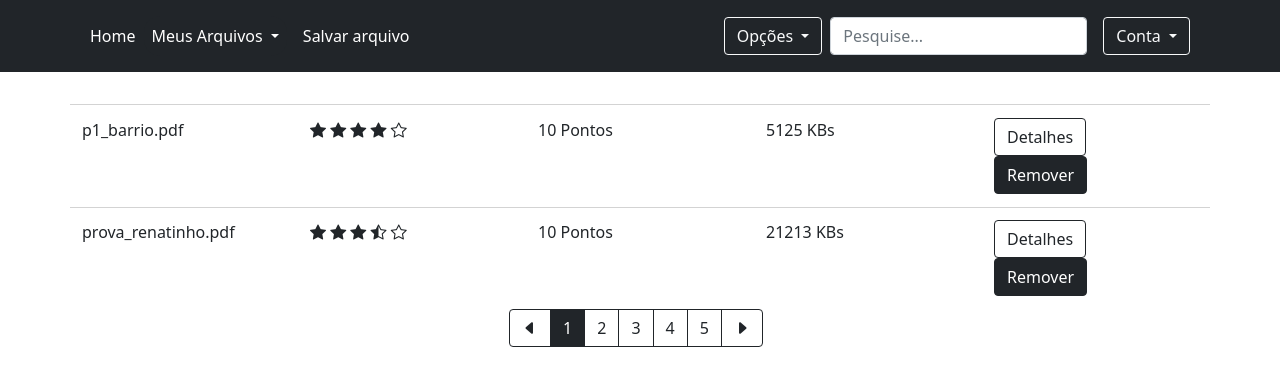
After one commit to gabcouto/PDFShare, a Django app: page /salvos/ in a window 1280 px wide. The commit adds this page. Shown: the top 386 px of the page. Run offline with Django 4.2, Linux system fonts and the light colour scheme; a user stored in the database is signed in; data comes from the database, SQL or seed files in the repository; both versions use the stored data as it was after the commit.

Commit message:
Excluir arquivos funcioanando.

```diff
--- a/pdfshare/models.py
+++ b/pdfshare/models.py
@@ -28,3 +28,4 @@ class Transacao(models.Model):
     # Toda transação possui um produto e um comprador. Esta classe é necessária.
     produto = models.ForeignKey(PDF, on_delete=models.RESTRICT, null=True)
     comprador = models.ForeignKey(Usuario, on_delete=models.RESTRICT, null=True)
+    preco = models.IntegerField(null=True)
--- a/pdfshare/templates/base.html
+++ b/pdfshare/templates/base.html
@@ -20,7 +20,7 @@
                       <li>
                         <div style="min-width:12rem;">
                           <a type="button" href="{% url 'url_files_owned' %}" class="btn btn-me btn-outline-dark me-2" style="width: 95%; display: block; margin: auto; border: none;">Arquivos adquiridos</a>
-                          <button type="button" class="btn btn-me btn-outline-dark me-2" style="width: 95%; display: block; margin: auto; border: none;">Arquivos salvos</button>
+                          <a type="button" href="{% url 'url_files_saved' %}" class="btn btn-me btn-outline-dark me-2" style="width: 95%; display: block; margin: auto; border: none;">Arquivos salvos</a>
                         </div>
                       </li>
                     </ul>
--- /dev/null
+++ b/pdfshare/templates/filessaved.html
@@ -0,0 +1,74 @@
+{% extends 'base.html' %}
+{% load starlize %}
+{% block title %}Files Saved{% endblock %}
+{% block content %}
+            <div class="container-lg main-content-container">
+              {% for file in files %}
+              <div class="row pdf-item">
+                <div class="col">
+                  {{file.filename}}
+                </div>
+                <div class="col">
+                  {% for star in file.nota|starlize %}
+                    {% if star == 0 %}
+                      <i class="bi bi-star-fill"></i>
+                    {% elif star == 1 %}
+                      <i class="bi bi-star-half"></i>
+                    {% else %}
+                      <i class="bi bi-star"></i>
+                    {% endif %}
+                  {% endfor %}
+                </div>
+                <div class="col">
+                  {% if file.filesize < 500 %}
+                    {% if file.nota < 9 or file.quantidadeNota < 10 %}
+                      05 Pontos
+                    {% else %}
+                      10 Pontos
+                    {% endif %}
+                  {% else %}
+                    {% if file.nota < 9 or file.quantidadeNota < 10 %}
+                      10 Pontos
+                    {% else %}
+                      15 Pontos
+                    {% endif %}
+                  {% endif %}
+                </div>
+                <div class="col">
+                  {{file.filesize}} KBs
+                </div>
+                <div class="col">
+                  <a type="button" href="#" class="btn btn-outline-dark me-2">Detalhes</a>
+                  {% if file.filesize < 500 %}
+                    {% if file.nota < 9 or file.quantidadeNota < 10 %}
+                    <a type="button" href="{% url 'url_remove_file' file.id %}" class="btn btn-dark me-2">Remover</a>
+                    {% else %}
+                    <a type="button" href="{% url 'url_remove_file' file.id %}" class="btn btn-dark me-2">Remover</a>
+                    {% endif %}
+                  {% else %}
+                    {% if file.nota < 9 or file.quantidadeNota < 10 %}
+                    <a type="button" href="{% url 'url_remove_file' file.id %}" class="btn btn-dark me-2">Remover</a>
+                    {% else %}
+                    <a type="button" href="{% url 'url_remove_file' file.id %}" class="btn btn-dark me-2">Remover</a>
+                    {% endif %}
+                  {% endif %}
+                </div>
+              </div>
+              {% endfor %}
+              <div  class="d-flex justify-content-center">
+                <div class="btn-group me-2" role="group" aria-label="First group">
+                  <button type="button" class="btn btn-outline-dark">
+                    <i class="bi bi-caret-left-fill"></i>
+                  </button>
+                  <button type="button" class="btn btn-dark">1</button>
+                  <button type="button" class="btn btn-outline-dark">2</button>
+                  <button type="button" class="btn btn-outline-dark">3</button>
+                  <button type="button" class="btn btn-outline-dark">4</button>
+                  <button type="button" class="btn btn-outline-dark">5</button>
+                  <button type="button" class="btn btn-outline-dark">
+                    <i class="bi bi-caret-right-fill"></i>
+                  </button>
+                </div>
+              </div>
+            </div>
+{% endblock %}
--- a/pdfshare/views.py
+++ b/pdfshare/views.py
@@ -2,6 +2,7 @@ from django.shortcuts import render, redirect
 from .models import *
 from django.contrib.auth.decorators import login_required
 from django.views.decorators.csrf import csrf_protect
+import os
 
 # Esta view exibe lista de arquivos PDF disponíveis para compra.
 @login_required
@@ -44,6 +45,7 @@ def file_list(request):
 @login_required
 def update_compra(request, pk_comprador, pk_dono, pk_produto, valor_debitado):
     # Resgatamos dados do banco a partir das primary keys fornecidas.
+    # Temos que salvar por quanto foi vendido o produto, porque o preço vai variando.
     usuario_comprador = Usuario.objects.get(pk=pk_comprador)
     usuario_dono = Usuario.objects.get(pk=pk_dono)
     produto_comprado = PDF.objects.get(pk=pk_produto)
@@ -54,7 +56,7 @@ def update_compra(request, pk_comprador, pk_dono, pk_produto, valor_debitado):
         usuario_comprador.pontuacao -= valor_debitado
         usuario_dono.pontuacao += valor_debitado
         # Registramos a transação.
-        transacao = Transacao(produto=produto_comprado, comprador=usuario_comprador)
+        transacao = Transacao(produto=produto_comprado, comprador=usuario_comprador, preco=valor_debitado)
         # Salvamos as alterações no banco.
         usuario_comprador.save()
         usuario_dono.save()
@@ -71,3 +73,35 @@ def files_owned(request):
     if usuario.pontuacao >= 0:
         files = Transacao.objects.filter(comprador__pk=usuario.id)
     return render(request, 'filesowned.html', {'files': files})
+
+
+@login_required
+def files_saved(request):
+    files = {}
+    usuario = Usuario.objects.get(user__id=request.user.id)
+    # Somente exibimos os arquivos dos usuários que não estão devendo pontos.
+    files = PDF.objects.filter(fileauthor__pk=usuario.id)
+    return render(request, 'filessaved.html', {'files': files})
+
+
+# Esta view tem como funcionalidade remover dados no banco.
+@login_required
+def remove_file(request, pk_produto):
+    # Resgatamos dados do banco a partir das primary keys fornecidas.
+    produto = PDF.objects.get(pk=pk_produto)
+    usuario_dono = produto.fileauthor
+
+    for transaction in Transacao.objects.filter(produto__pk=pk_produto):
+        usuario_dono.pontuacao -= transaction.preco
+        usuario_dono.save()
+        transaction.comprador.pontuacao += transaction.preco
+        transaction.comprador.save()
+        transaction.delete()
+
+    # Apagamos o arquivo dos nossos diretórios:
+    if os.path.isfile(produto.filepath + produto.filename):
+       os.remove(produto.filepath + produto.filename)
+    # Por fim, apagamos a entrada do banco:
+    produto.delete()
+    # Este return deve estar com esta identação. É o return do def, e não do if acima.
+    return redirect('url_files_saved')
--- a/projeto/urls.py
+++ b/projeto/urls.py
@@ -25,4 +25,6 @@ urlpatterns = [
     path('update_compra/<int:pk_comprador>/<int:pk_dono>/<int:pk_produto>/<int:valor_debitado>/', views.update_compra, name='url_update_compra'), # Página serve para atualizar dados no banco quando for efetuada compra.
     path('conta/', include("django.contrib.auth.urls")),
     path('comprados/', views.files_owned, name='url_files_owned'),
+    path('salvos/', views.files_saved, name='url_files_saved'),
+    path('remove_file/<int:pk_produto>/', views.remove_file, name='url_remove_file'),
 ]
```
Also changed, not shown: db.sqlite3, pdfshare/migrations/0009_transacao_preco.py (added).
